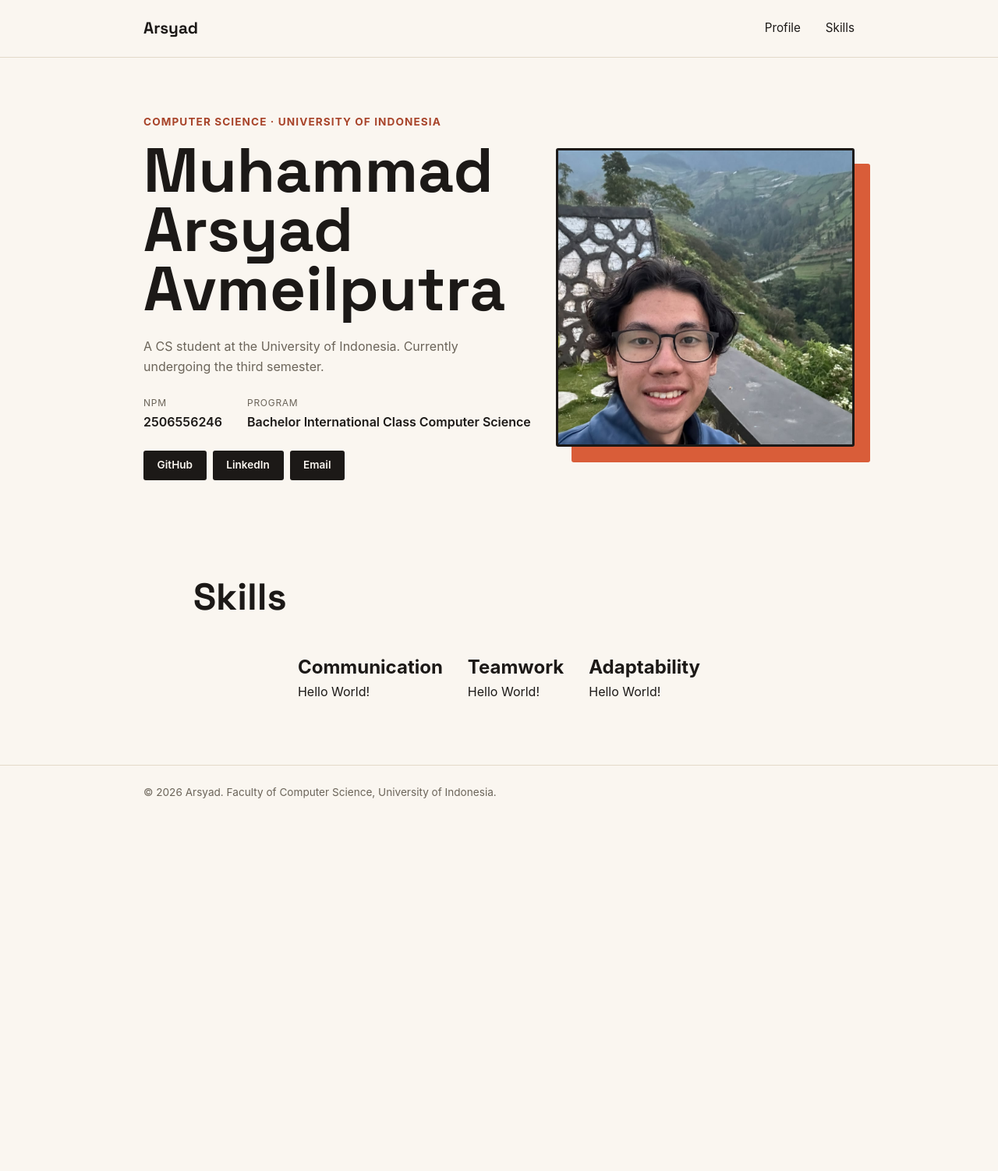
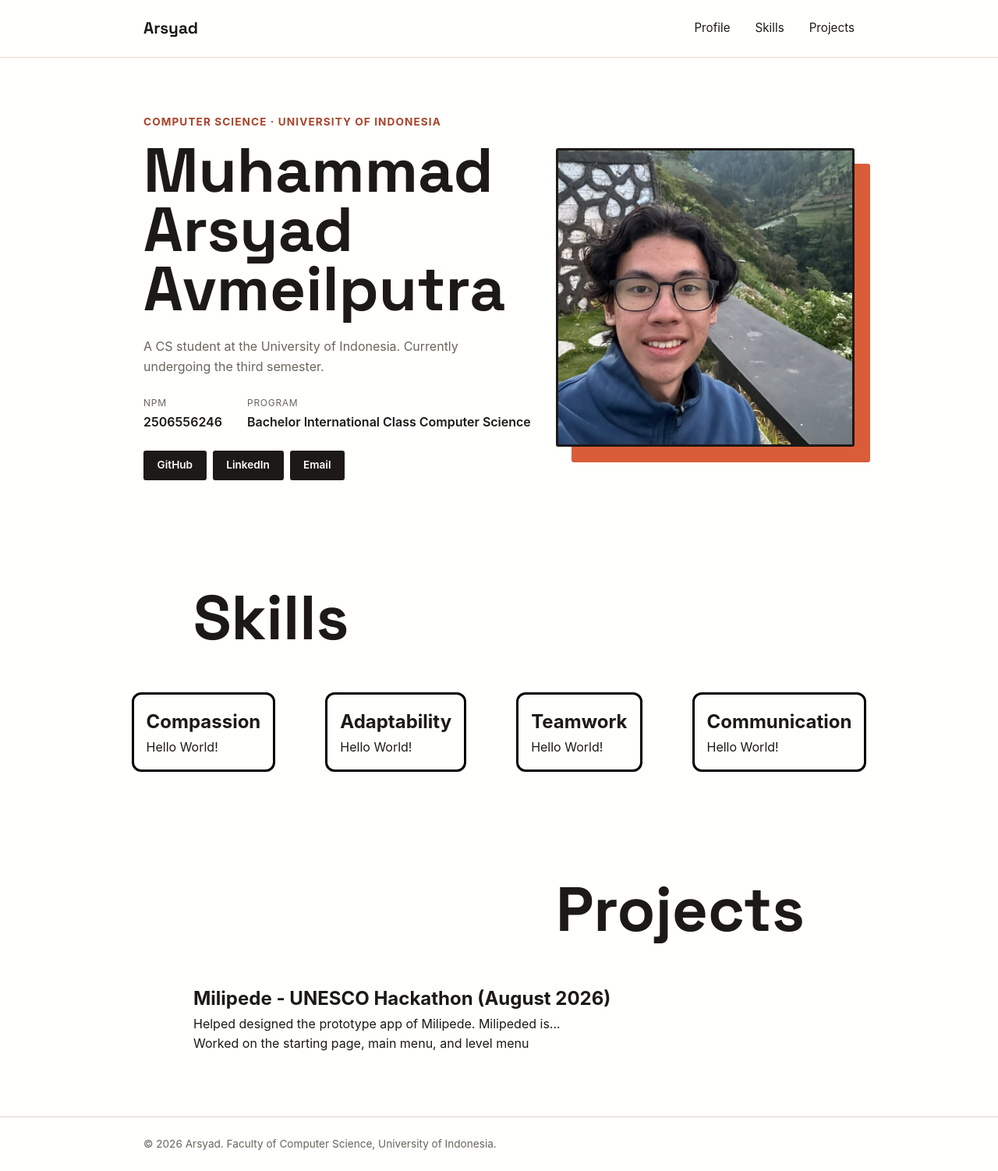
Before and after one commit to M-Arsyad52/myportofolio, a Django app: page / in a window 1280 px wide. Shown: the whole page at 78% size. Before the commit the page ends 1024 px from the top, so only its background shows below. Run offline with Django 5.2, Linux system fonts and the light colour scheme.

Commit message:
Add Projects Section Add a project section, a title, and one content. Also add a border for the contents of the skills section. Apply CSS codes to adjust the appearence of both skills and projects section.

```diff
--- a/static/css/style.css
+++ b/static/css/style.css
@@ -6,7 +6,7 @@
 
 :root {
     --ink: #1c1917;
-    --paper: #faf6f0;
+    --paper: #fffffe;
     --accent: #d95d39;
     --accent-dark: #a8442a;
     --line: #e3d9c9;
@@ -169,7 +169,7 @@ h1, .brand {
     border: 3px solid var(--ink);
 }
 
-.hero-skills {
+.spacing {
     padding: 0 0 5rem;
 }
 
@@ -181,13 +181,36 @@ h1, .brand {
     display: flex;
     justify-content: left;
     padding: 2rem 4rem;
-    font-size: 3rem;
+    font-size: 5rem;
 }
 
 .hero-skills-list {
     display: flex;
     justify-content: center;
-    gap: 2rem;
+    gap: 4rem;
+}
+
+.skills-box {
+    padding: 1rem;
+    border: 3px solid black;
+    border-radius: 12px;
+}
+
+.hero-projects-box {
+    display: block;
+}
+
+.hero-projects-title {
+    display: flex;
+    justify-content: right;
+    padding: 2rem 4rem;
+    font-size: 5rem;
+}
+
+.hero-projects-list {
+    display: flex;
+    justify-content: left;
+    padding: 0 4rem;
 }
 
 .site-footer {
--- a/templates/index.html
+++ b/templates/index.html
@@ -15,7 +15,8 @@
             <a href="#profile" class="brand">Arsyad</a>
             <nav>
                 <a href="#profile">Profile</a>
-                <a href="#skills"> Skills</a>
+                <a href="#skills">Skills</a>
+                <a href="$projects">Projects</a>
             </nav>
         </div>
     </header>
@@ -29,7 +30,7 @@
                 </div>
                 <div class="hero-photo">
                     <div class="photo-block"></div>
-                    <img class="avatar" src="/static/img/my_photo.jpeg" alt="Photo of Arsyad">
+                    <img class="avatar" src="/static/img/photo.jpeg" alt="Photo of Arsyad">
                 </div>
                 <div class="hero-details">
                     <p class="bio">A CS student at the University of Indonesia. Currently undergoing the third semester.</p>
@@ -52,21 +53,38 @@
             </div>
         </section>
 
-        <section class="hero-skills" id="skills">
+        <section class="spacing" id="skills">
             <div class="container hero-skills-block">
                 <h1 class="hero-skills-title">Skills</h1>
                 <div class="hero-skills-list">
-                    <div>
+                    <div class="skills-box">
+                        <h2>Compassion</h2>
+                        <p>Hello World!</p>
+                    </div>
+                    <div class="skills-box">
+                        <h2>Adaptability</h2>
+                        <p>Hello World!</p>
+                    </div>
+                    <div class="skills-box">
+                        <h2>Teamwork</h2>
+                        <p>Hello World!</p>
+                    </div>
+                    <div class="skills-box">
                         <h2>Communication</h2>
                         <p>Hello World!</p>
                     </div>
+                </div>
+            </div>
+        </section>
+
+        <section class="spacing" id="projects">
+            <div class="container hero-projects-box">
+                <h1 class="hero-projects-title">Projects</h1>
+                <div class="hero-projects-list">
                     <div>
-                        <h2>Teamwork</h2>
-                        <p>Hello World!</p>
-                    </div>
-                    <div>
-                        <h2>Adaptability</h2>
-                        <p>Hello World!</p>
+                        <h2>Milipede - UNESCO Hackathon (August 2026)</h2>
+                        <p>Helped designed the prototype app of Milipede. Milipeded is... <br>
+                            Worked on the starting page, main menu, and level menu</p>
                     </div>
                 </div>
             </div>
```
Also changed, not shown: static/img/my_photo.jpeg (deleted), static/img/photo.jpeg (added).
